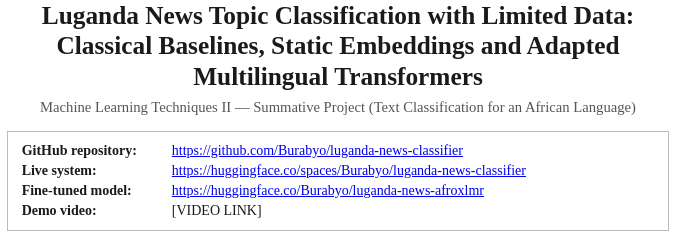
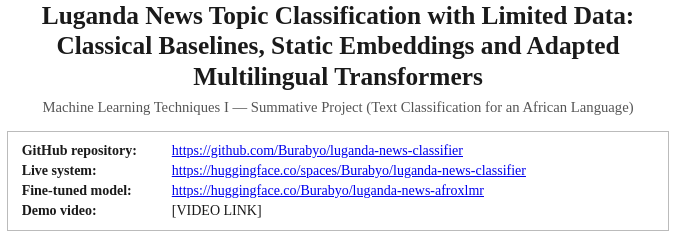
Before and after one commit to Burabyo/luganda-news-classifier, a plain HTML site: page report/report.html in a window 1280 px wide. Shown: the top 240 px of the page, 302-977 px from the left. Drawn offline with Linux system fonts and the light colour scheme.

Commit message:
Fix course name in report (Machine Learning Techniques I)

```diff
--- a/report/report.html
+++ b/report/report.html
@@ -42,7 +42,7 @@
 <body>
 
 <h1>Luganda News Topic Classification with Limited Data:<br>Classical Baselines, Static Embeddings and Adapted Multilingual Transformers</h1>
-<div class="subtitle">Machine Learning Techniques II — Summative Project (Text Classification for an African Language)</div>
+<div class="subtitle">Machine Learning Techniques I — Summative Project (Text Classification for an African Language)</div>
 
 <div class="links">
   <div><b>GitHub repository:</b> <a href="https://github.com/Burabyo/luganda-news-classifier">https://github.com/Burabyo/luganda-news-classifier</a></div>
```
Also changed, not shown: 1 other file.
